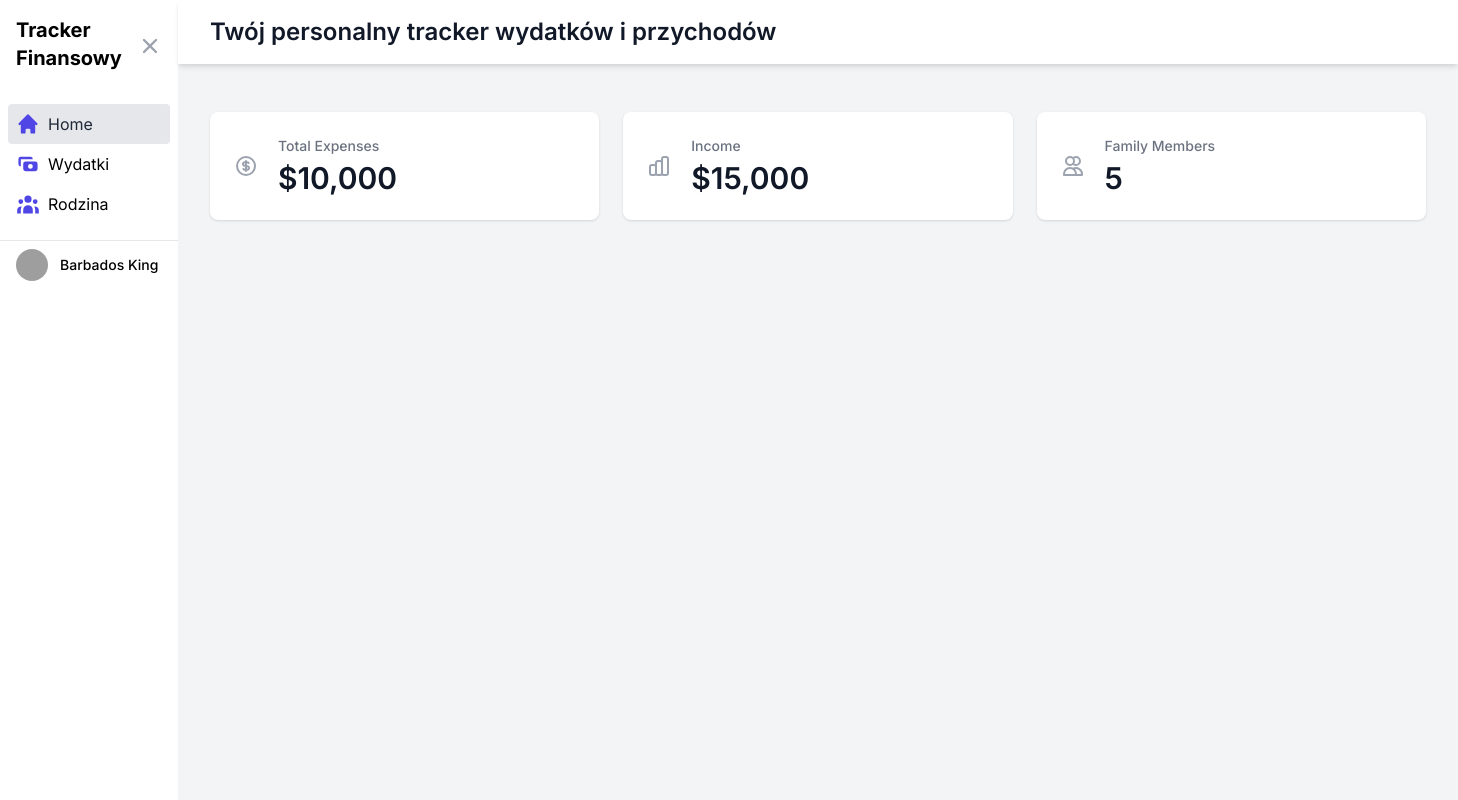
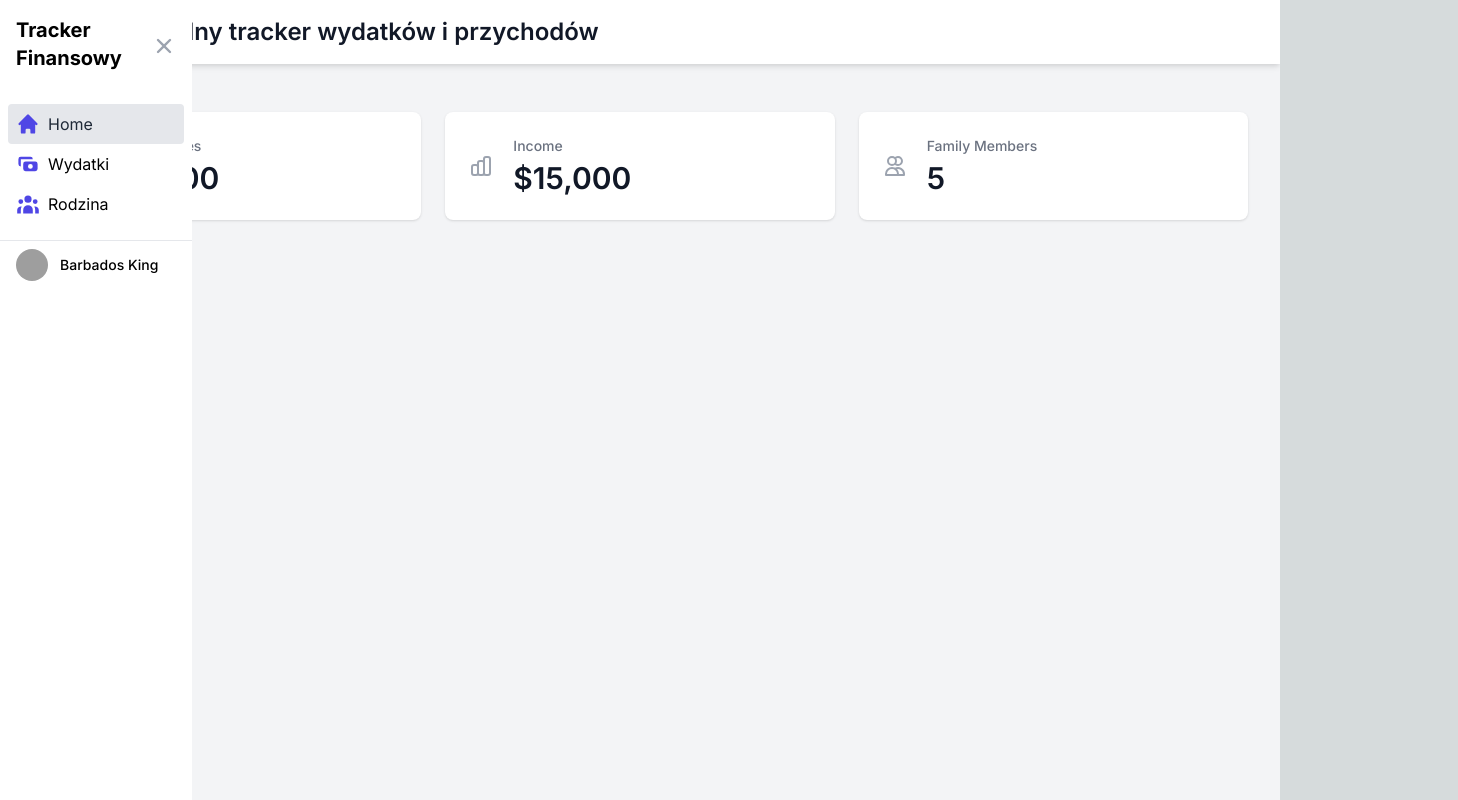
Before and after one commit to gabriela-plis/finance-tracker, a Next.js app in the folder frontend/: page /dashboard in a window 1280 px wide. Both pictures are taken after a click on the button 28 px from the left and 28 px from the top of the page. Shown: the whole page, 1458 px wide, since content can reach past the window. Built offline with nearby package versions, Linux system fonts and the light colour scheme; grey boxes are pictures that could not be loaded.

Commit message:
feat: sidebar changes

```diff
--- a/frontend/src/components/Sidebar.tsx
+++ b/frontend/src/components/Sidebar.tsx
@@ -1,11 +1,12 @@
 "use client"
 import { useState } from 'react';
-import { HiHome, HiCash, HiUserGroup, HiMenuAlt3, HiX } from 'react-icons/hi';
+import { HiHome, HiCash, HiUserGroup, HiMenuAlt3, HiX, HiPlus } from 'react-icons/hi';
 import Link from 'next/link';
 import { RootState } from '@/store/store';
 import { useAppDispatch, useAppSelector } from '@/store/hooks/hooks';
 import { setActive } from '@/store/features/sidebarState';
 import Image from 'next/image';
+
 
 export default function Sidebar() {
   const [isOpen, setIsOpen] = useState(false);
@@ -23,9 +24,8 @@ export default function Sidebar() {
 
   return (
     <aside
-      className={`bg-white text-black ${
-        isOpen ? 'w-64' : 'w-12'
-      } min-h-screen transition-all duration-300 ease-in-out focus:outline-none focus:ring-2 focus:ring-offset-2 focus:ring-indigo-500`}
+      className={`bg-white text-black ${isOpen ? 'w-48' : 'w-12'
+        } min-h-screen transition-all duration-300 ease-in-out focus:outline-none focus:ring-2 focus:ring-offset-2 focus:ring-indigo-500 fixed`}
     >
       <div className="flex items-center justify-between p-4">
         <Link className="flex items-center" href="/">
@@ -36,7 +36,8 @@ export default function Sidebar() {
         </Link>
         <button
           onClick={toggleSidebar}
-          className="text-gray-400 hover:text-gray-100 focus:text-gray-100 focus:outline-none"
+          className={`text-gray-400 hover:text-gray-100 focus:text-gray-100 focus:outline-none ${isOpen ? 'ml-2' : ''
+            }`}
         >
           {isOpen ? (
             <HiX className="h-6 w-6 text-gray-400 ml-4 mt-1" />
@@ -49,9 +50,8 @@ export default function Sidebar() {
         <nav>
           <ul className="px-2 py-4">
             <li
-              className={`flex items-center space-x-2 p-2 hover:bg-gray-300 rounded ${
-                active === 'home' ? 'bg-gray-200 text-gray-800' : ''
-              }`}
+              className={`flex items-center space-x-2 p-2 hover:bg-gray-300 rounded ${active === 'home' ? 'bg-gray-200 text-gray-800' : ''
+                }`}
             >
               <HiHome className="h-6 w-6 text-indigo-600" />
               <Link
@@ -65,9 +65,8 @@ export default function Sidebar() {
               </Link>
             </li>
             <li
-              className={`flex items-center space-x-2 p-2 hover:bg-gray-300 rounded ${
-                active === 'expenses' ? 'bg-gray-200 text-gray-800' : ''
-              }`}
+              className={`flex items-center space-x-2 p-2 hover:bg-gray-300 rounded ${active === 'expenses' ? 'bg-gray-200 text-gray-800' : ''
+                }`}
             >
               <HiCash className="h-6 w-6 text-indigo-600" />
               <Link
@@ -80,10 +79,36 @@ export default function Sidebar() {
                 Wydatki
               </Link>
             </li>
+            {active === 'expenses' && (
+              <>
+                <li
+                  className="flex items-center justify-end space-x-2 p-2 hover:bg-gray-300 rounded"
+                >
+                  <HiPlus className="h-5 w-5 text-indigo-600" />
+                  <Link
+                    href="/dashboard/finance/add-expense"
+                    className="text-sm hover:text-gray-800"
+                  >
+                    Dodaj wydatek
+                  </Link>
+                </li>
+                <li
+                  className="flex items-center justify-end space-x-2 p-2 hover:bg-gray-300 rounded"
+                >
+                  <HiPlus className="h-5 w-5 text-indigo-600" />
+                  <Link
+                    href="/dashboard/finance/add-income"
+                    className="text-sm hover:text-gray-800"
+                  >
+                    Dodaj dochody
+                  </Link>
+                </li>
+              </>
+            )}
+
             <li
-              className={`flex items-center space-x-2 p-2 hover:bg-gray-300 rounded ${
-                active === 'family' ? 'bg-gray-200 text-gray-800' : ''
-              }`}
+              className={`flex items-center space-x-2 p-2 hover:bg-gray-300 rounded ${active === 'family' ? 'bg-gray-200 text-gray-800' : ''
+                }`}
             >
               <HiUserGroup className="h-6 w-6 text-indigo-600" />
               <Link
@@ -104,7 +129,7 @@ export default function Sidebar() {
                 alt="avatar"
                 width={40}
                 height={40}
-                className='w-8 h-8 rounded-full object-cover'
+                className="w-8 h-8 rounded-full object-cover"
               />
               <span className="text-sm font-medium">Barbados King</span>
             </div>
```
Also changed, not shown: frontend/src/app/dashboard/Dashboard.module.css (line endings or trailing spaces).
